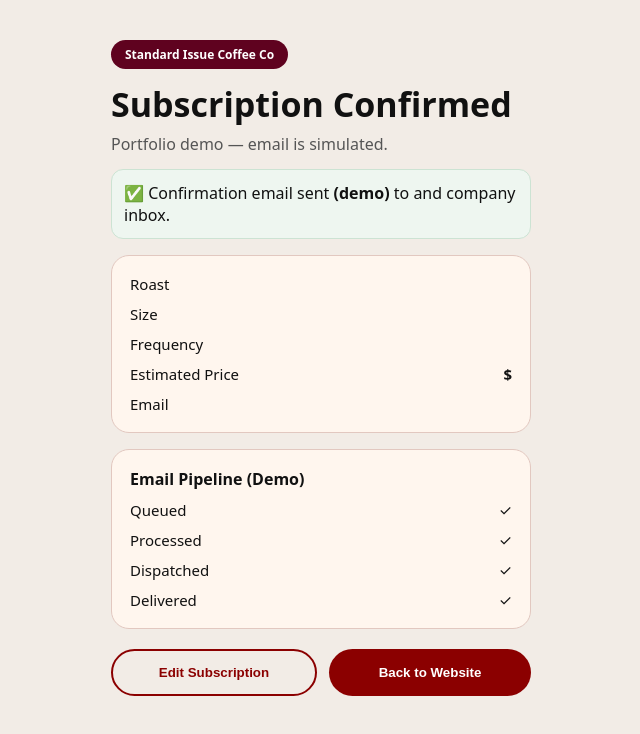
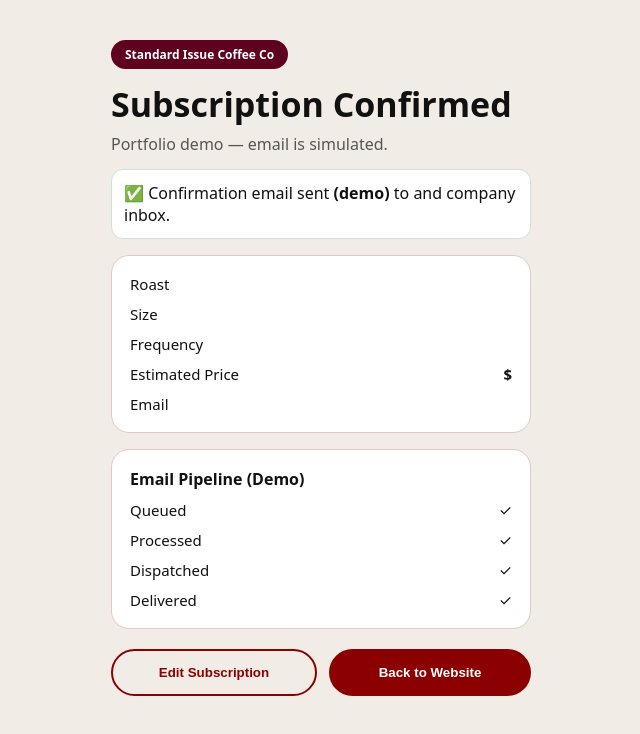
Before and after one commit to masonbarneslv/standard-issue-coffee-co., a Next.js app: page /confirm in a window 1280 px wide. Shown: the top 734 px of the page, without its empty margins (319-959 px from the left). Built offline with nearby package versions, Linux system fonts and the light colour scheme.

Commit message:
Update page.jsx

```diff
--- a/app/confirm/page.jsx
+++ b/app/confirm/page.jsx
@@ -141,7 +141,7 @@
     display: "inline-block",
     padding: "6px 14px",
     borderRadius: 999,
-    background: TOP_PILL_COLOR,
+    background: "#5f021f",
     color: "#fff",
     fontSize: 12,
     fontWeight: 700,
@@ -158,7 +158,7 @@
     marginBottom: 14,
   },
   banner: {
-    background: "#eef6f0",
+    background: "#ffffff",
     border: "1px solid #cce3d3",
     padding: 12,
     borderRadius: 12,
@@ -166,7 +166,7 @@
     color: "#111",
   },
   card: {
-    background: "#fff6ee",
+    background: "#ffffff",
     borderRadius: 18,
     padding: 18,
     border: "1px solid #e2c8c0",
@@ -181,7 +181,7 @@
     fontSize: 15,
   },
   pipelineCard: {
-    background: "#fff6ee",
+    background: "#ffffff",
     borderRadius: 18,
     padding: 18,
     border: "1px solid #e2c8c0",
```
